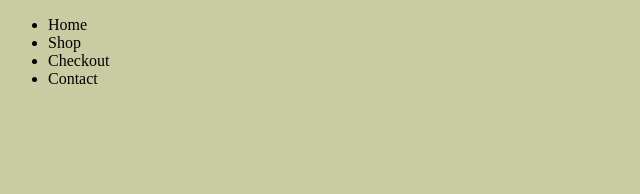
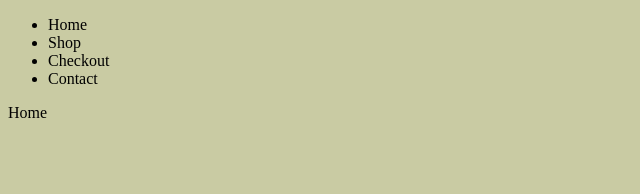
Before and after one commit to 9James9/Shopping-Cart, a React (Create React App) app: page / in a window 1280 px wide. Shown: the top 194 px of the page, without its empty margins (0-640 px from the left). Built offline with nearby package versions, Linux system fonts and the light colour scheme.

Commit message:
added homepage to router

```diff
--- a/src/Components/router.js
+++ b/src/Components/router.js
@@ -3,6 +3,7 @@
 import Shop from "./Shop/shop.js";
 import React, { useState, useEffect } from "react";
 import Header from "./Header/header.js";
+import Home from "./Home/home.js";
 const Router = () => {
   const [cart, setCart] = useState([]);
 
@@ -58,6 +59,7 @@
     <BrowserRouter>
     <Header/>
       <Routes>
+        <Route path="/" element={<Home/>}></Route>
         <Route path="/shop" element={<Shop updateCart={updateCart} cart={cart}/>}></Route>
         <Route path="/cart" element={<Cart cart={cart} removeFromCart={removeFromCart}/>}></Route>
         <Route
```
